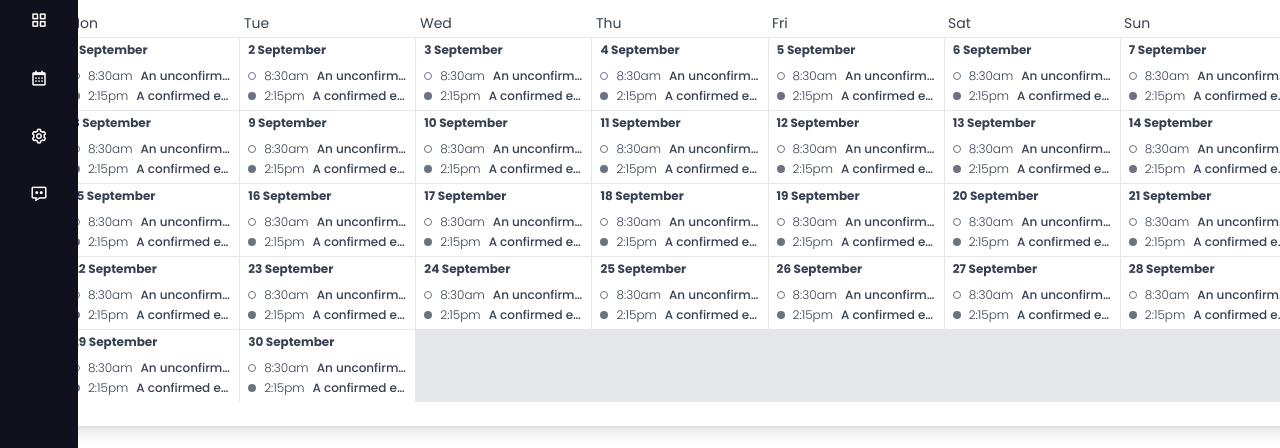
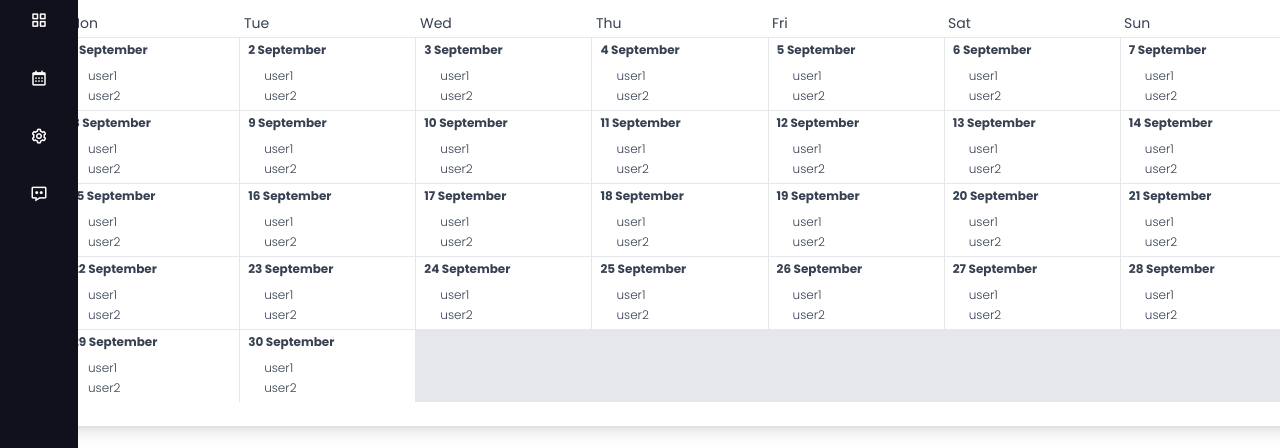
Before and after one commit to mobinmohammadi10/dashboard, a Vue app: page /admincalendar in a window 1280 px wide. Shown: the part 155-603 px from the top of the page. Built offline with nearby package versions, Linux system fonts and the light colour scheme.

Commit message:
Adding drag and drop and monthly views for admin.

```diff
--- a/package.json
+++ b/package.json
@@ -14,7 +14,8 @@
     "jalaali-js": "^1.2.7",
     "vue": "^3.4.29",
     "vue-router": "^4.4.5",
-    "vue3-persian-datetime-picker": "^1.2.2"
+    "vue3-persian-datetime-picker": "^1.2.2",
+    "vuedraggable": "^4.1.0"
   },
   "devDependencies": {
     "@rushstack/eslint-patch": "^1.8.0",
--- a/src/views/AdminCalendarView.vue
+++ b/src/views/AdminCalendarView.vue
@@ -1,8 +1,11 @@
 <script setup>
 import { ref } from 'vue'
+import draggable from 'vuedraggable'
 
 const message = ref('This is a placeholder')
 const dates = ref([])
+
+const users = ref([{ user: 'user1' }, { user: 'user2' }])
 </script>
 
 <template>
@@ -69,32 +72,24 @@ const dates = ref([])
               <div v-for="day in 30" :key="day" class="relative flex flex-col bg-white group">
                 <span class="mx-2 my-1 text-xs font-bold">{{ day }} September</span>
                 <div class="flex flex-col px-1 py-1 overflow-auto">
-                  <button
-                    class="flex items-center flex-shrink-0 h-5 px-1 text-xs hover:bg-gray-200"
+                  <draggable
+                    v-model="users"
+                    item-key="user"
+                    group="users"
+                    :sort="true"
+                    @start="drag = true"
+                    @end="drag = false"
                   >
-                    <span class="flex-shrink-0 w-2 h-2 border border-gray-500 rounded-full"></span>
-                    <span class="ml-2 font-light leading-none">8:30am</span>
-                    <span class="ml-2 font-medium leading-none truncate">An unconfirmed event</span>
-                  </button>
-                  <button
-                    class="flex items-center flex-shrink-0 h-5 px-1 text-xs hover:bg-gray-200"
-                  >
-                    <span class="flex-shrink-0 w-2 h-2 bg-gray-500 rounded-full"></span>
-                    <span class="ml-2 font-light leading-none">2:15pm</span>
-                    <span class="ml-2 font-medium leading-none truncate">A confirmed event</span>
-                  </button>
+                    <template #item="{ element }">
+                      <button
+                        class="flex items-center flex-shrink-0 h-5 px-1 text-xs hover:bg-gray-200"
+                      >
+                        <span class="flex-shrink-0 w-2 h-2 rounded-full"></span>
+                        <span class="ml-2 font-light leading-none">{{ element.user }}</span>
+                      </button>
+                    </template>
+                  </draggable>
                 </div>
-                <button
-                  class="absolute bottom-0 right-0 flex items-center justify-center hidden w-6 h-6 mb-2 mr-2 text-white bg-gray-400 rounded group-hover:flex hover:bg-gray-500"
-                >
-                  <svg class="w-5 h-5" viewBox="0 0 20 20" fill="currentColor">
-                    <path
-                      fill-rule="evenodd"
-                      d="M10 5a1 1 0 011 1v3h3a1 1 0 110 2h-3v3a1 1 0 11-2 0v-3H6a1 1 0 110-2h3V6a1 1 0 011-1z"
-                      clip-rule="evenodd"
-                    ></path>
-                  </svg>
-                </button>
               </div>
             </div>
           </div>
--- a/src/views/CalendarView.vue
+++ b/src/views/CalendarView.vue
@@ -27,12 +27,10 @@ const submitDates = () => {
 </script>
 
 <template>
-  <div
-    class="container self-center mx-10 max-w-xl margin-top: m-10 p-6 bg-white shadow-lg rounded-lg"
-  >
+  <div class="container mx-auto max-w-xl mt-10 p-6 bg-white shadow-lg rounded-lg">
     <p class="text-lg text-gray-700 font-semibold padding-bottom: p-5">{{ message }}</p>
 
-    <DatePicker v-model="dates" multiple class="width: w-6/12" />
+    <DatePicker v-model="dates" multiple class="max-w-10 px-6" />
 
     <div v-if="dates.length > 0 && dates.length < 4">
       <p class="mt-4 text-blue-500">
```
Also changed, not shown: 1 other file (tests, documents, lock files or other folders).
